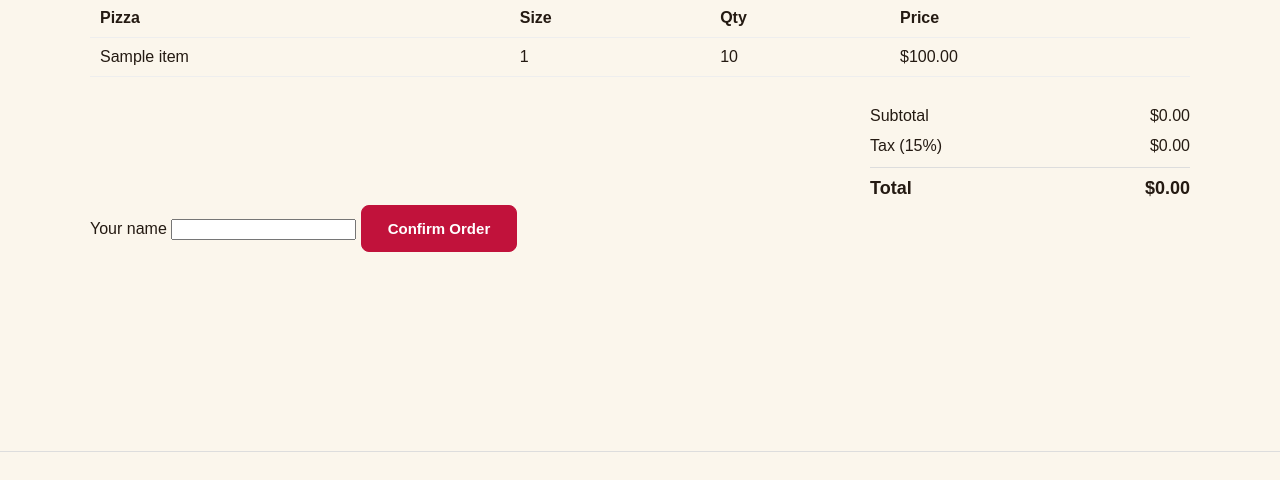
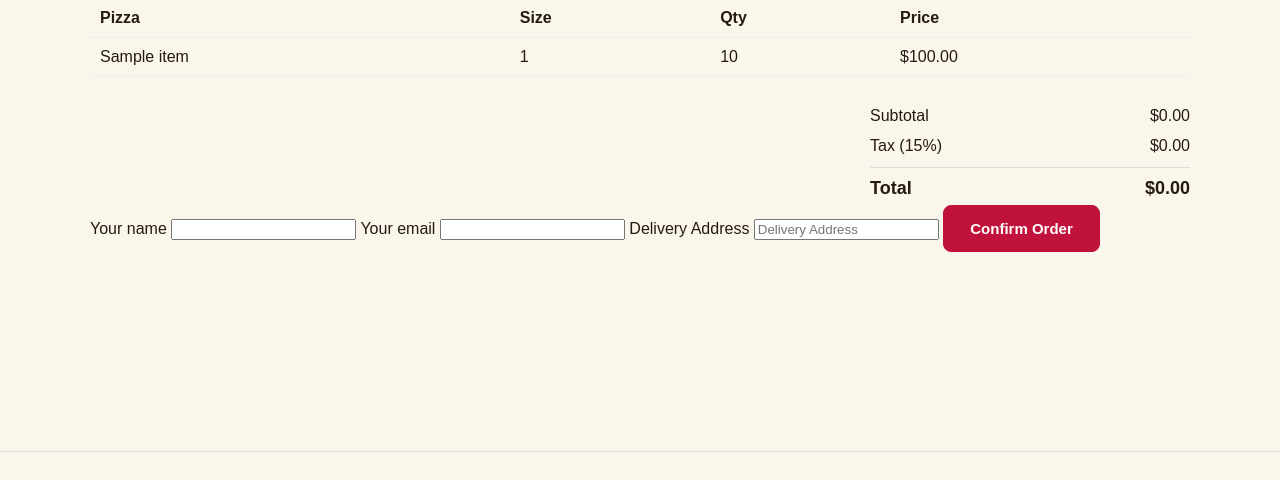
Before and after one commit to GodlyAdmin/AS91897-AS91896, a Flask app: template AS91897-AS91896-main/templates/checkout.html in a window 1280 px wide. Shown: the part 176-656 px from the top of the page. Run offline with Flask 3, Linux system fonts and the light colour scheme; the template is opened without the code that fills it: most values are stand-ins (such as "Sample title", 1, 10 or a date in 2020).

Commit message:
added customer email and delivery  address to the checkout page. and conducted a few tests to ensure it displays the data correctly

```diff
--- a/AS91897-AS91896-main/app.py
+++ b/AS91897-AS91896-main/app.py
@@ -103,6 +103,8 @@ def checkout():
 def confirm_order():
     customer_name = request.form.get('customer_name')
     cart = session.get('cart')
+    customer_email = request.form.get('customer_email')
+    delivery_address = request.form.get('delivery_address')
 
     if not customer_name:
         flash('Please enter your name to confirm the order.')
@@ -131,7 +133,7 @@ def confirm_order():
         conn.commit()
 
     return render_template('order_confirmed.html', invoice_number=invoice_number,
-                            customer_name=customer_name, cart=cart, total=total)
+                            customer_name=customer_name, cart=cart, total=total, delivery_address=delivery_address, customer_email=customer_email)
 
 def initialise_database():
     with sqlite3.connect('pizza_shop.db') as conn:
--- a/AS91897-AS91896-main/templates/checkout.html
+++ b/AS91897-AS91896-main/templates/checkout.html
@@ -42,6 +42,10 @@
 <form action="{{ url_for('confirm_order') }}" method="POST" class="confirm-form">
     <label for="customer_name">Your name</label>
     <input type="text" name="customer_name" id="customer_name" required>
+    <label for="customer_email">Your email</label>
+    <input type="email" name="customer_email" id="customer_email" required>
+    <label for="delivery_address">Delivery Address</label>
+    <input type="text" name="delivery_address" id="delivery_address" placeholder="Delivery Address" required>
     <button type="submit" class="btn-primary">Confirm Order</button>
 </form>
 
--- a/AS91897-AS91896-main/templates/order_confirmed.html
+++ b/AS91897-AS91896-main/templates/order_confirmed.html
@@ -5,6 +5,7 @@
 {% block content %}
 <h2>Thank you, {{ customer_name }}!</h2>
 <p>Your order has been confirmed.</p>
+<h2>Delivery estimation for {{ delivery_address }} will be within 30-45 minutes.</h2>
 <p><strong>Invoice number:</strong> {{ invoice_number }}</p>
 <!-- reused the table from checkout page to not make duplicate code -->
 <table class="checkout-table">
```
Also changed, not shown: pizza_shop.db.
